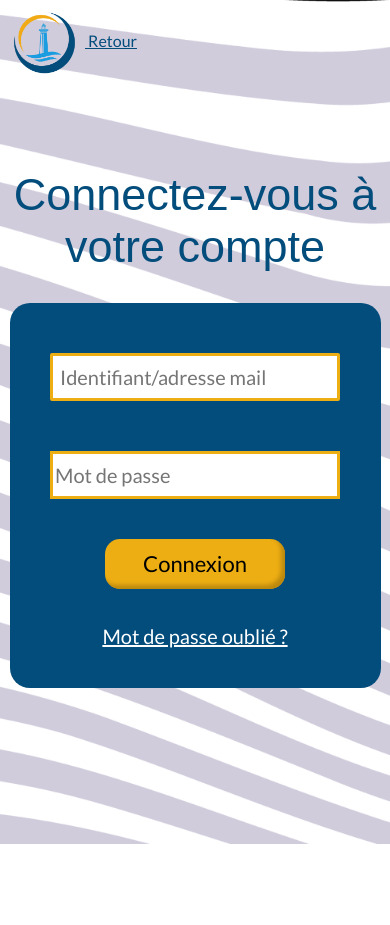
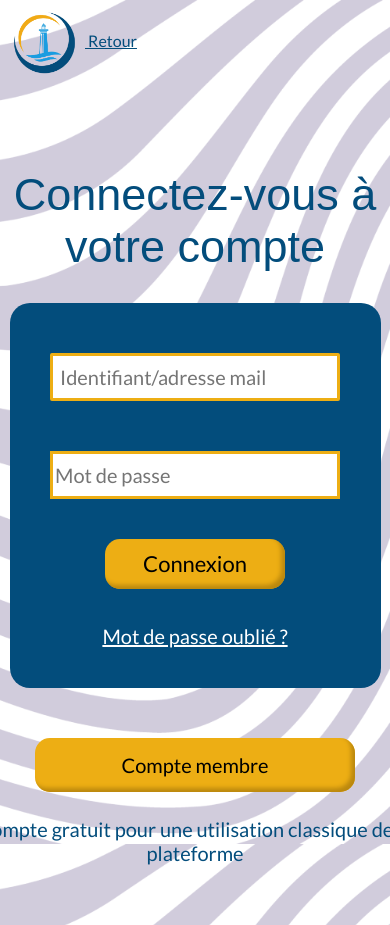
Before and after one commit to Matteo-K/PACT, a PHP site: page /login.php in a window 390 px wide; the page is wider, and only the part inside the window is pictured. Before the commit the page ends 844 px from the top of that part, so only its background shows below. Run offline with PHP 8.4, Linux system fonts and the light colour scheme; some web fonts are replaced.

Commit message:
ajustement bouton membre

```diff
--- a/html/style.css
+++ b/html/style.css
@@ -2626,7 +2626,6 @@ p[id="legendeBoutonLienPro"] {
 }
 
 @media (max-width: 600px) {
-
   /* Réduire la taille des titres */
   h1[id="connexionTitre"] {
     font-size: 45px;
@@ -2672,8 +2671,11 @@ p[id="legendeBoutonLienPro"] {
 
   /* Ajustement des boutons et des labels de création de compte */
   a[id="boutonLienMembre"],
+  p[id="legendeBoutonLienMembre"] {
+    display: block;
+  }
+
   a[id="boutonLienPro"],
-  p[id="legendeBoutonLienMembre"],
   p[id="legendeBoutonLienPro"] {
     display: none;
   }
```
